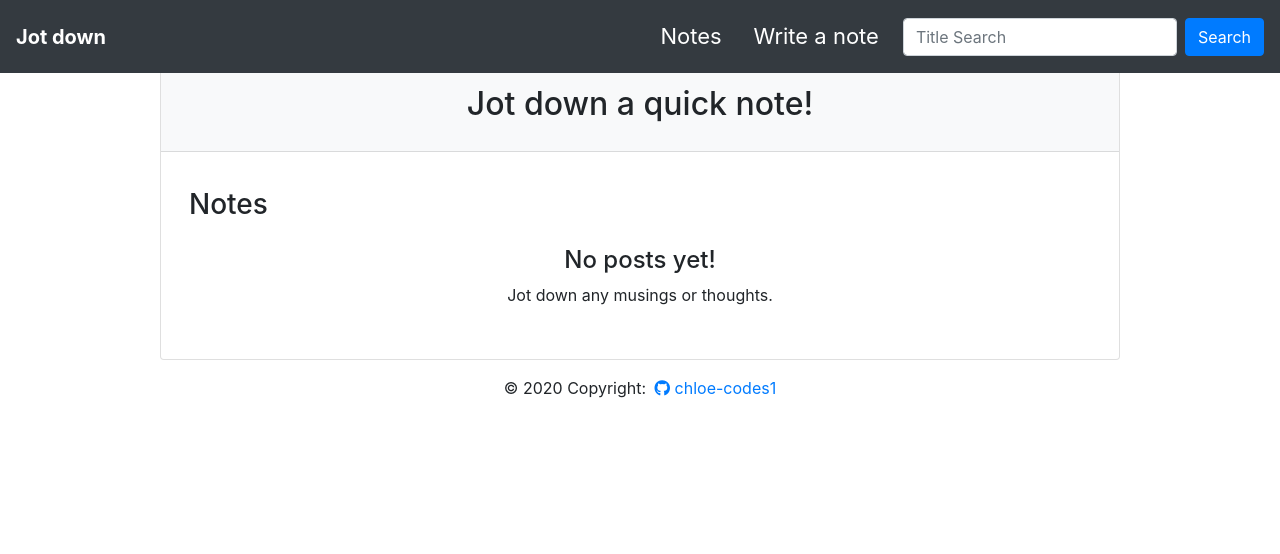
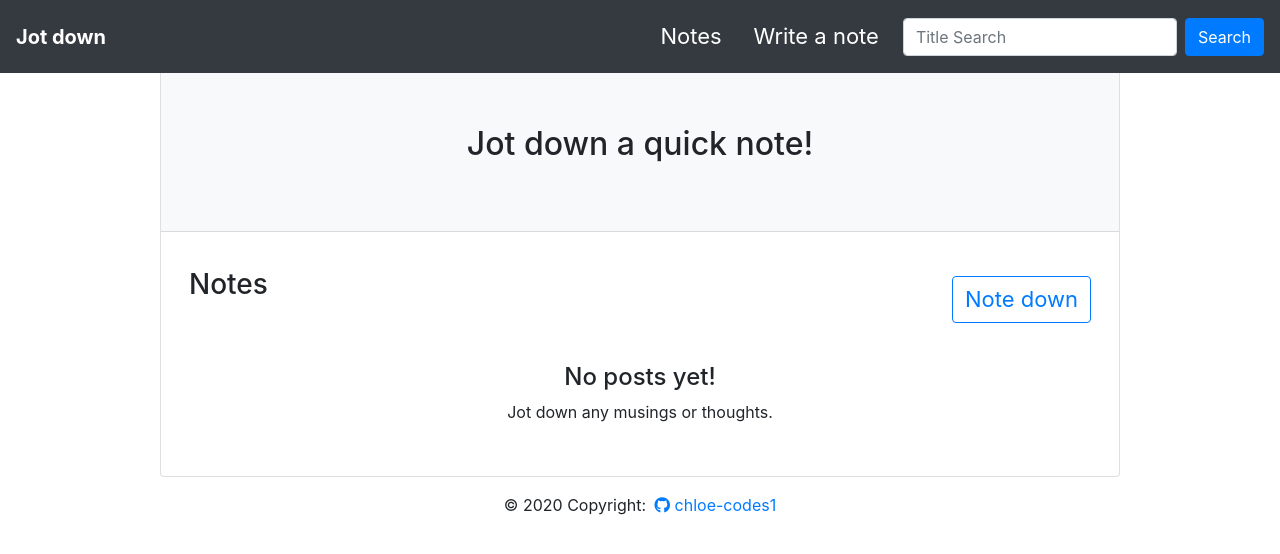
Before and after one commit to chloe-codes1/jot-down, a Django app: page /community/ in a window 1280 px wide. Shown: the top 554 px of the page. Run offline with Django 3.2, Linux system fonts and the light colour scheme; data that the repository does not hold is empty; some libraries are stand-ins or nearby versions.

Commit message:
Add Note down button

```diff
--- a/community/templates/community/review_list.html
+++ b/community/templates/community/review_list.html
@@ -9,9 +9,10 @@
 
 
 {% block content %}
-
-<h3 class="mt-3 mb-4 pl-2">Notes</h3>
-
+<div class="d-flex justify-content-between">
+  <h3 class="mt-3 mb-4 pl-2">Notes</h3>
+  <p><a class="btn btn-outline-primary mt-4 mr-2" href="/community/new_review/" style='font-size:22px;'>Note down </a></p>
+</div>
 {% for review in reviews reversed%}
 
 <a class="text-decoration-none" href="/community/review_detail/{{ review.pk }}/" data-toggle="tooltip" data-placement="top" title="See Details">
--- a/community/templates/community/search_result.html
+++ b/community/templates/community/search_result.html
@@ -7,8 +7,12 @@
 {% endblock %}
 
 {% block content %}
+<div class="d-flex justify-content-between">
 
 <h3 class="mt-3 mb-4">Search result for "{{keyword}}"</h3>
+  <p><a class="btn btn-outline-primary mt-4 mr-2" href="/community/new_review/" style='font-size:22px;'>Note down </a></p>
+
+</div>
 
 {% for result in results reversed%}
 
--- a/templates/base.html
+++ b/templates/base.html
@@ -38,7 +38,7 @@
 
 <div class="card w-75 m-auto py-3">
   <div class="card-header text-center mt-5 bg-light">
-    <h2 class="py-2">Jot down a quick note!</h2>
+    <h2 class="pt-5 pb-5">Jot down a quick note!</h2>
   </div>
   <div class="card-body">
 
```
